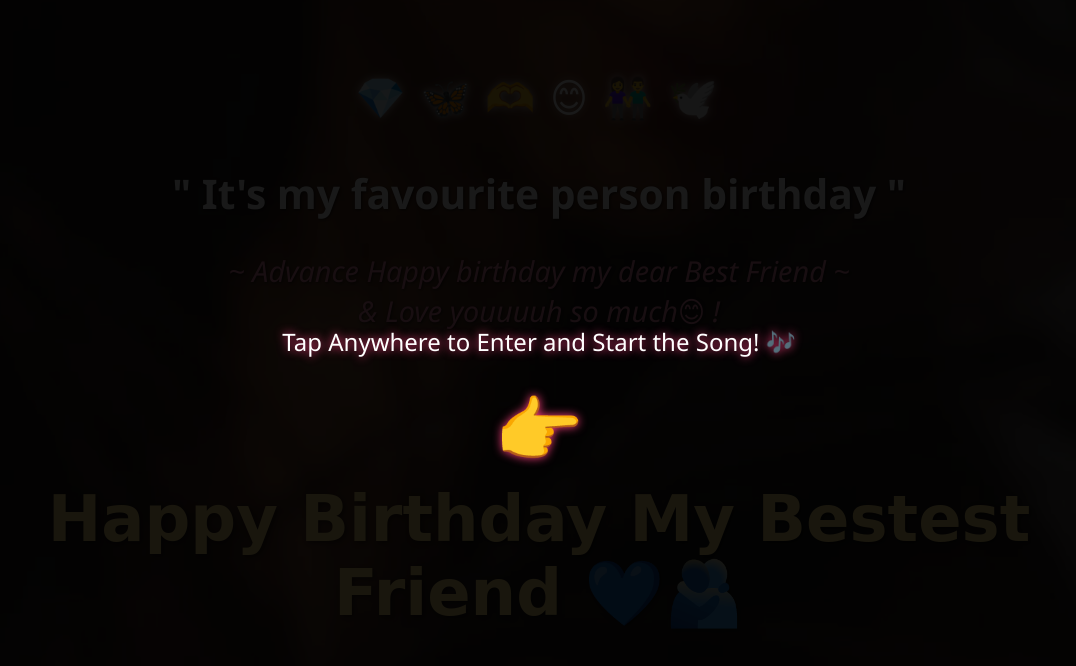
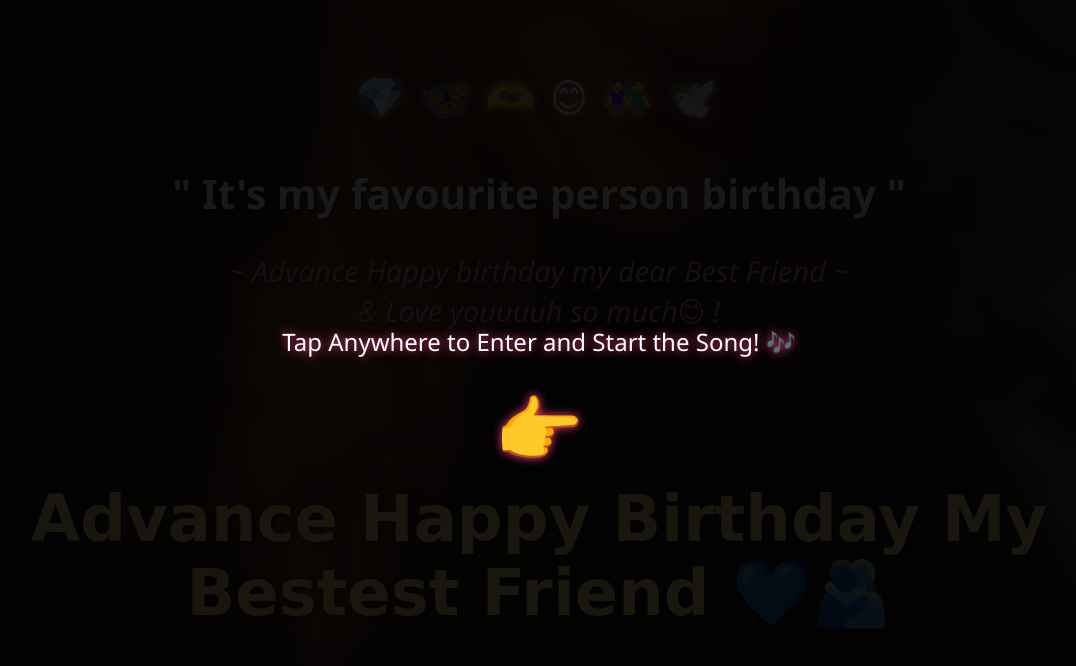
Before and after one commit to gowda524-dotcom/Kolantha-, a plain HTML site: page page12.html in a window 1280 px wide. Shown: the whole page, without its empty margins (101-1177 px from the left). Drawn offline with Linux system fonts and the light colour scheme.

Commit message:
Update page12.html

```diff
--- a/page12.html
+++ b/page12.html
@@ -187,7 +187,7 @@
             <p class="subtitle">~ Advance Happy birthday my dear Best Friend ~<br>& Love youuuuh so much😊 !</p>
         </div>
 
-        <h1>Happy Birthday My Bestest Friend 💙🫂</h1>
+        <h1>Advance Happy Birthday My Bestest Friend 💙🫂</h1>
 
         <div id="quiz-box">
             <div id="quiz-question">
```
